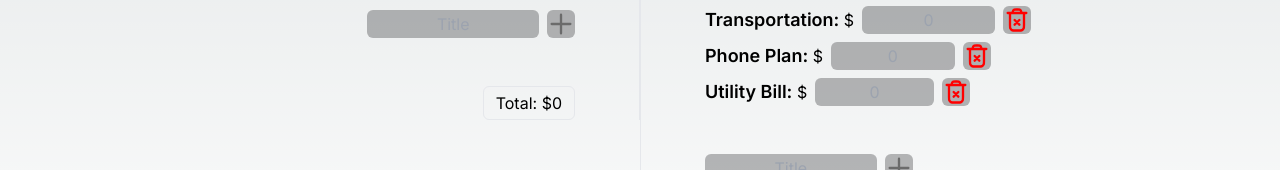
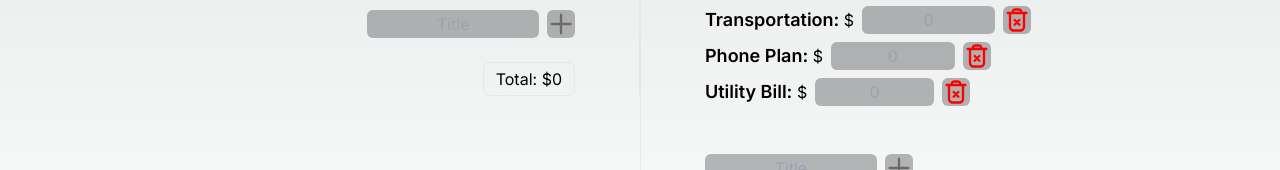
Before and after one commit to caffeine-addictt/Finances-Made-Easy, a Next.js app: page /planner in a window 1280 px wide. Shown: the part 479-649 px from the top of the page. Built offline with nearby package versions, Linux system fonts and the light colour scheme.

Commit message:
Planner uneven padding fix

```diff
--- a/app/planner/page.jsx
+++ b/app/planner/page.jsx
@@ -260,7 +260,7 @@ const Planner = () => {
             <AnimateOnViewDiv
               {...reveal}
               transition = {{ delay: 0.4 }}
-              className  = 'mt-10 p-1 px-3 border rounded-md'
+              className  = 'mt-4 p-1 px-3 border rounded-md'
             >
               Total: ${totalInccome}
             </AnimateOnViewDiv>
```
